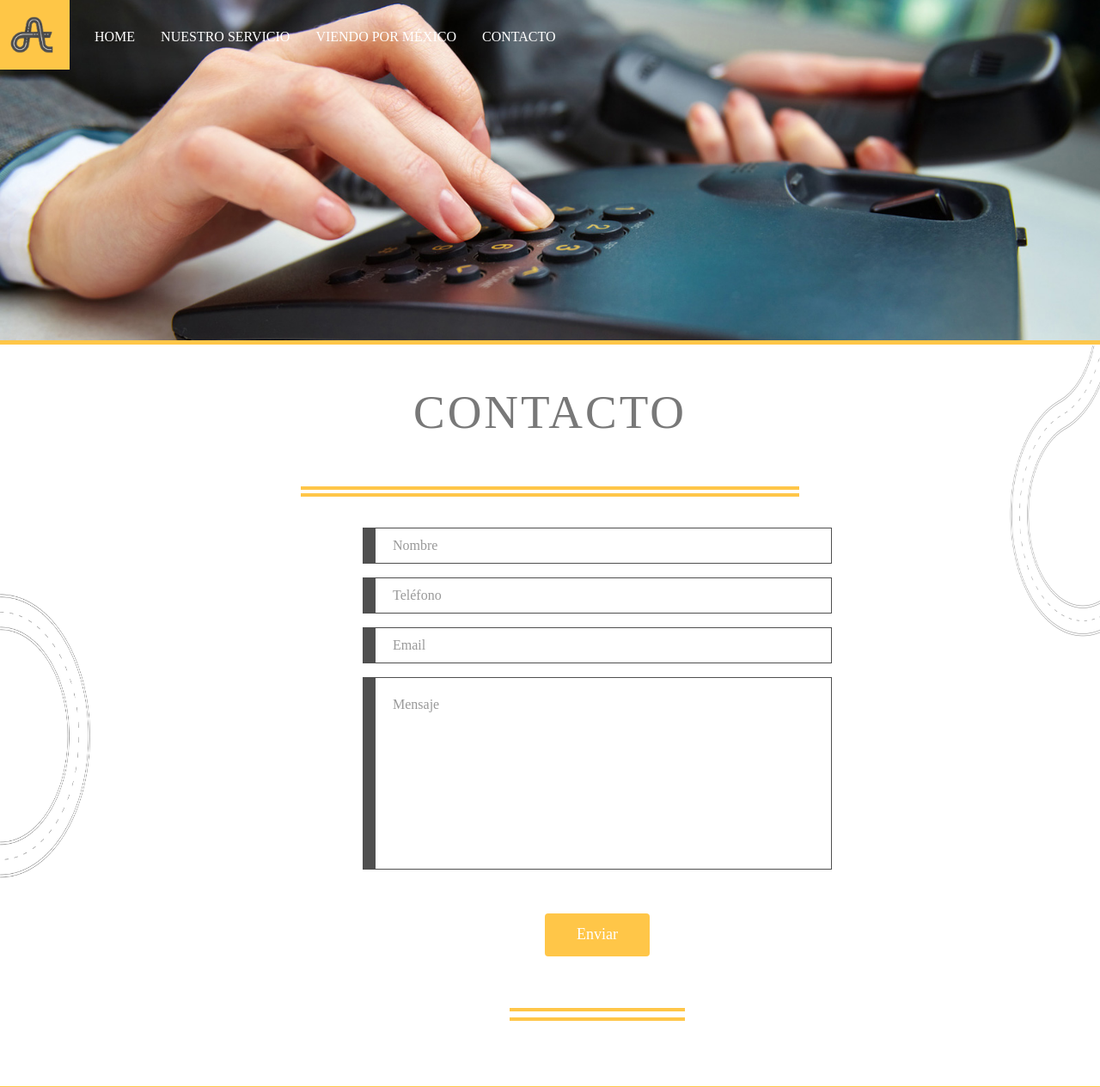
After one commit to jesusrq92/autovan, a PHP site: page /contacto.php in a window 1280 px wide. The commit adds this page. Shown: the top 1265 px of the page at 86% size. Run offline with PHP 8.4, Linux system fonts and the light colour scheme; some libraries are stand-ins or nearby versions; some web fonts are replaced.

Commit message:
Agregue Contacto

```diff
--- /dev/null
+++ b/contacto.html
@@ -0,0 +1,45 @@
+<br><br><br><br><br>
+<section>
+  <div class="container-fluid anchoContainer">
+    <div class="row rowAncho">
+      <div class="col-sm-12 colAncho">
+        <img id="fondoServicio" src="images/fondoContacto.jpg">
+        <center><h1 id="tituloServicio" class="wow fadeInDownBig" data-wow-duration="1.4s">CONTACTO</h1></center><br>
+        <center><hr style="color:yellow; width:45%; border:2px solid #ffc648;"></center>
+        <center><hr style="color:yellow; width:45%; border:2px solid #ffc648; margin-top:-16px;"></center>
+      </div>
+    </div>
+  </div>
+</section>
+<section>
+<img id="roadLeftServicio" src="images/road_5.gif">
+<img id="roadRightServicio" src="images/road_2.gif">
+  <div class="container">
+    <div class="row">
+      <div class="col-sm-12 col-sm-8 col-sm-offset-2 col-md-8 col-md-offset-2 colAncho">
+      <center>
+          <form action="contactoBackend" method="POST">
+           <div class="form-group">
+             <input type="text" class="form-control sel" id="exampleInputEmail1" placeholder="Nombre" required>
+           </div>
+           <div class="form-group">
+             <input type="tel" class="form-control sel" id="exampleInputPassword1" placeholder="Teléfono" required>
+           </div>
+           <div class="form-group">
+             <input type="email" class="form-control sel" id="exampleInputPassword1" placeholder="Email" required>
+           </div>
+           <div class="form-group">
+             <textarea class="form-control sel" rows="8" placeholder="Mensaje" required></textarea>
+           </div>
+          <button id="botonContacto" type="submit" class="btn btn-default">Enviar</button>
+        </form>
+
+        <br><br>
+        <hr style="color:yellow; width:200px; border:2px solid #ffc648;">
+        <hr style="color:yellow; width:200px; border:2px solid #ffc648; margin-top:-13px;">
+      </center>
+
+      </div>
+    </div>
+  </div>
+</section>
--- /dev/null
+++ b/contacto.php
@@ -0,0 +1,5 @@
+<?php
+  include('header.html');
+  include('contacto.html');
+  include('footer.html');
+ ?>
--- a/css/estilos.css
+++ b/css/estilos.css
@@ -263,6 +263,53 @@
 	margin-top: 3em;
 }
 
+/*CONTACTO ESTILOS*/
+
+.sel {
+    background-color: transparent;
+    border: none;
+    box-shadow: none;
+    border-top: 1px solid #4f4f4f;
+    border-right: 1px solid #4f4f4f;
+    border-bottom: 1px solid #4f4f4f;
+    border-left: 15px solid #4f4f4f;
+    border-radius: 0;
+    color: black;
+    margin-top: 24px;
+    transition: .7s;
+    width: 70%;
+    padding: 20px;
+    margin-top: 1em;
+    font-size: 16px;
+}
+
+.sel:focus{
+    border-top: 1px solid #ffc648;
+    border-right: 1px solid #ffc648;
+    border-bottom: 1px solid #ffc648;
+    border-left: 15px solid #ffc648;
+    font-size: 18px;
+}
+
+#botonContacto{
+    margin-top: 2em;
+    background-color: #ffc648;
+    color: white;
+    font-size: 18px;
+    border: 2px solid transparent;
+    padding: 10px 35px 10px 35px;
+    transition: .5s;
+}
+
+#botonContacto:hover{
+    background-color: transparent;
+    border: 2px solid #ffc648;
+    color: #ffc648;
+}
+
+textarea{
+    resize: none;
+}
 
 /*FOOTER ESTILOS*/
 
--- a/header.html
+++ b/header.html
@@ -47,6 +47,7 @@
         <li><a href="index.php">HOME</a></li>
         <li><a href="servicio.php">NUESTRO SERVICIO</a></li>
         <li><a href="mexico.php">VIENDO POR MÉXICO</a></li>
+        <li><a href="contacto.php">CONTACTO</a></li>
       </ul>
     </div><!-- /.navbar-collapse -->
   </div><!-- /.container-fluid -->
```
Also changed, not shown: images/fondoContacto.jpg (added), 2 other files.
